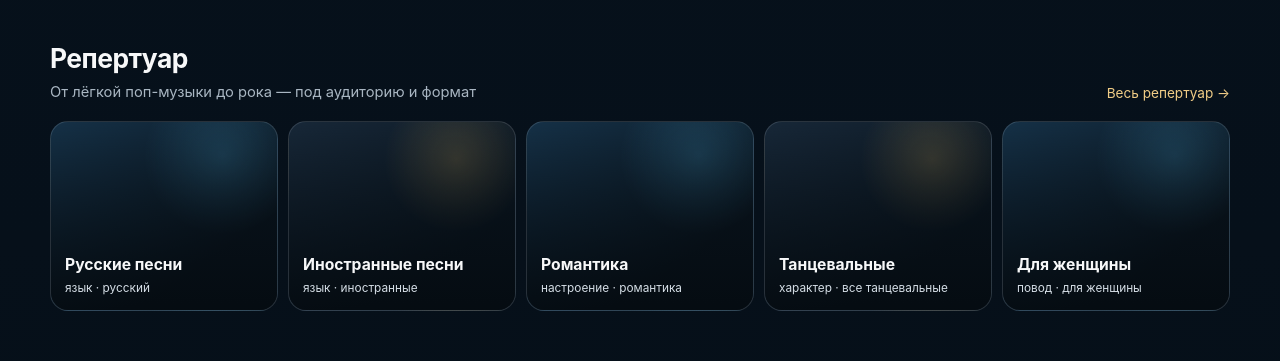
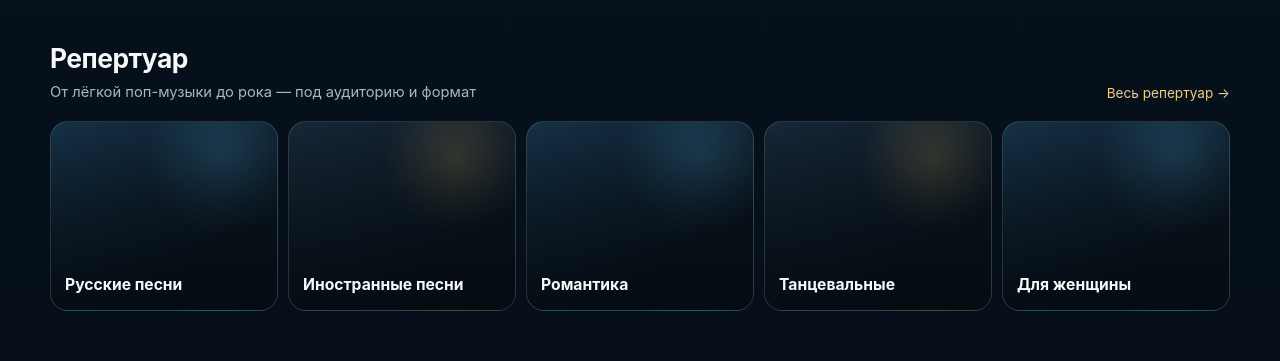
Before and after one commit to wisefish86/singer-andreway, an Astro site: page / in a window 1280 px wide. Shown: the part 1780-2141 px from the top of the page. Built offline with nearby package versions, Linux system fonts and the light colour scheme; Astro itself is replaced by a stand-in of ours; no server answers.

Commit message:
style(home): simplify repertoire tiles to titles only

```diff
--- a/src/pages/index.astro
+++ b/src/pages/index.astro
@@ -145,11 +145,11 @@ const repertoireUrl = '/podborka/';
           <a class="link" href={repertoireUrl}>Весь репертуар →</a>
         </div>
         <div class="rep-grid">
-          <a class="rep-card" href="/podborka/?field=language&amp;tag=%D0%AF-%D1%80%D1%83%D1%81"><strong>Русские песни</strong><span>язык · русский</span></a>
-          <a class="rep-card" href="/podborka/?field=language&amp;tag=%D0%AF-%D0%B0%D0%BD%D0%B3%D0%BB%2C%D0%AF-%D0%B8%D0%BD"><strong>Иностранные песни</strong><span>язык · иностранные</span></a>
-          <a class="rep-card" href="/podborka/?field=mood&amp;tag=%D0%BD-%D0%A0%D0%BE%D0%BC%D0%B0%D0%BD%D1%82%D0%B8%D0%BA%D0%B0"><strong>Романтика</strong><span>настроение · романтика</span></a>
-          <a class="rep-card" href="/podborka/?preset=dance"><strong>Танцевальные</strong><span>характер · все танцевальные</span></a>
-          <a class="rep-card" href="/podborka/?field=situations&amp;tag=%D1%81-%D0%94%D0%BB%D1%8F%D0%96%D0%B5%D0%BD"><strong>Для женщины</strong><span>повод · для женщины</span></a>
+          <a class="rep-card" href="/podborka/?field=language&amp;tag=%D0%AF-%D1%80%D1%83%D1%81"><strong>Русские песни</strong></a>
+          <a class="rep-card" href="/podborka/?field=language&amp;tag=%D0%AF-%D0%B0%D0%BD%D0%B3%D0%BB%2C%D0%AF-%D0%B8%D0%BD"><strong>Иностранные песни</strong></a>
+          <a class="rep-card" href="/podborka/?field=mood&amp;tag=%D0%BD-%D0%A0%D0%BE%D0%BC%D0%B0%D0%BD%D1%82%D0%B8%D0%BA%D0%B0"><strong>Романтика</strong></a>
+          <a class="rep-card" href="/podborka/?preset=dance"><strong>Танцевальные</strong></a>
+          <a class="rep-card" href="/podborka/?field=situations&amp;tag=%D1%81-%D0%94%D0%BB%D1%8F%D0%96%D0%B5%D0%BD"><strong>Для женщины</strong></a>
         </div>
       </div>
     </section>
```
